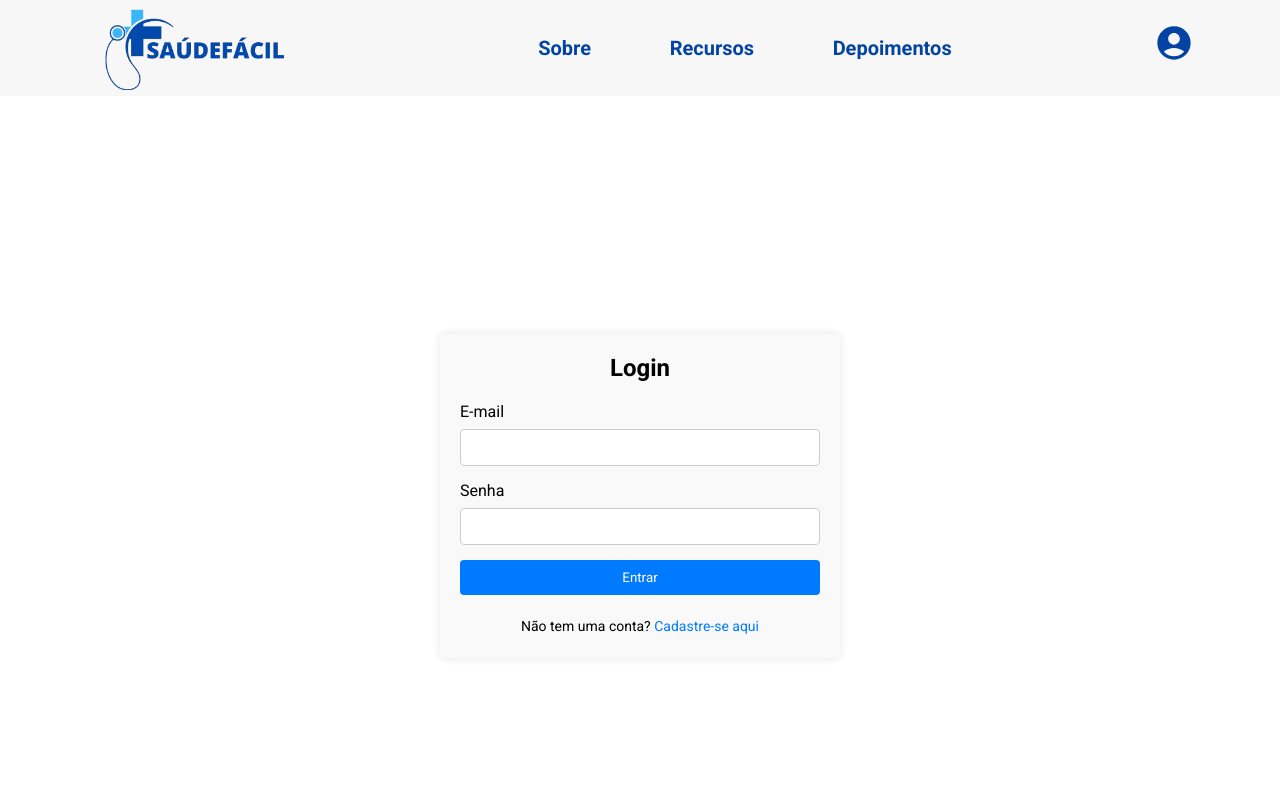
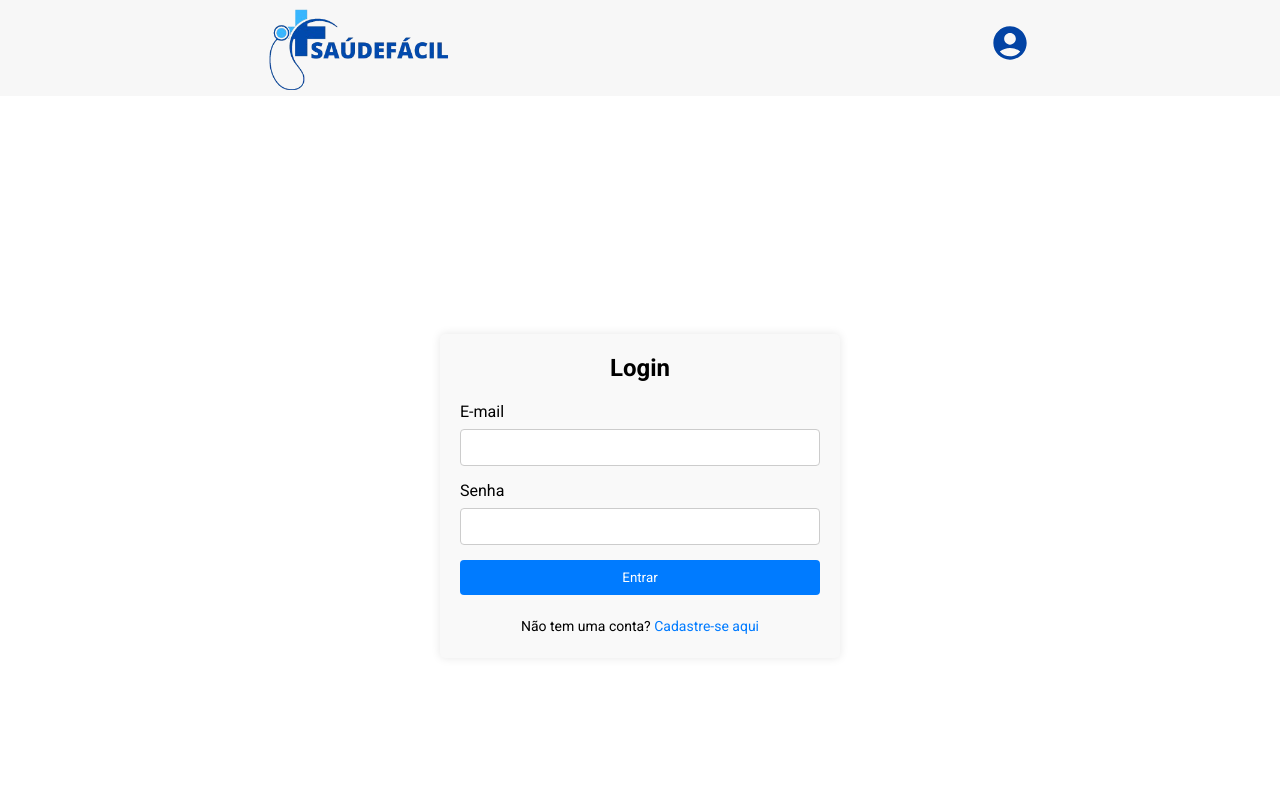
Before and after one commit to V1ct0rSb/SaudeFacil, a React (Vite) app: page /LoginPaciente in a window 1280 px wide. Shown: the top 800 px of the page. Built offline with nearby package versions, Linux system fonts and the light colour scheme.

Commit message:
Melhorando navbar do login

```diff
--- /dev/null
+++ b/src/components/NavbarClean/NavbarClean.jsx
@@ -0,0 +1,24 @@
+import { MdAccountCircle } from "react-icons/md"
+import { Link } from "react-router-dom"
+import logo from "../../assets/logo.png"
+import styles from "./NavbarClean.module.css"
+
+function Navbar() {
+  return (
+    <header className={styles.headerContainer}>
+      <div className={styles.logoHeader}>
+        <Link to="/" className={styles.logoLinkHeader}>
+          <img src={logo} alt="Logo SaúdeFácil" />
+        </Link>
+      </div>
+
+      <div className={styles.loginIconHeader}>
+        <Link to="/LoginPaciente">
+          <MdAccountCircle className={styles.loginIcon} />
+        </Link>
+      </div>
+    </header>
+  )
+}
+
+export default Navbar
--- /dev/null
+++ b/src/components/NavbarClean/NavbarClean.module.css
@@ -0,0 +1,93 @@
+/* Cabeçalho */
+.headerContainer {
+  height: 12vh;
+  display: flex;
+  justify-content: space-around;
+  align-items: center;
+  gap: 5.625rem;
+  background-color: #f7f7f7;
+  padding-right: 3.125rem;
+}
+/* Logo do cabeçalho */
+.logoHeader img {
+  padding-top: 1.25rem;
+  max-width: 18.75rem;
+  height: auto;
+}
+
+/* Links do Cabeçalho -> PAI */
+.navLinksContainer {
+  display: flex;
+  justify-content: space-around;
+  align-items: center;
+  width: 40%;
+}
+/* Links do Cabeçalho */
+.navLink {
+  text-decoration: none;
+  font-size: 1.25rem;
+  color: #0243a4;
+  font-weight: bolder;
+}
+/* Links do Cabeçalho -> Hover */
+.navLink:hover {
+  color: #4ea4ff;
+  text-decoration: underline;
+  transition: color 0.2s ease;
+}
+
+/* Icone de Login no Cabeçalho -> Pai */
+.loginIconHeader {
+  font-size: 2.5rem;
+  text-decoration: none;
+}
+/* Icone do Login no Cabeçalho */
+.loginIconHeader .loginIcon {
+  color: #0243a4;
+  text-decoration: none;
+}
+/* Icone do Login no Cabeçalho -> Hover */
+.loginIconHeader .loginIcon:hover {
+  color: #4ea4ff;
+  transition: color 0.2s ease;
+}
+
+/* Responsividade */
+@media (max-width: 768px) {
+  .logoHeader img {
+    max-width: 12.5rem;
+  }
+
+  .navLink {
+    font-size: 1.125rem;
+    margin: 0.625rem 0;
+  }
+
+  .loginIconHeader {
+    font-size: 1.875rem;
+  }
+
+  @media (max-width: 425px) {
+    .headerContainer {
+      gap: 0.625rem;
+      padding-right: 1.875rem;
+    }
+
+    .logoHeader img {
+      max-width: 9.375rem;
+    }
+
+    .navLinksContainer {
+      width: 90%;
+      margin-right: 1.25rem;
+    }
+
+    .navLink {
+      font-size: 1rem;
+    }
+
+    .loginIconHeader {
+      font-size: 1.375rem;
+    }
+  }
+}
--- a/src/pages/CadastroPaciente/CadastroPaciente.jsx
+++ b/src/pages/CadastroPaciente/CadastroPaciente.jsx
@@ -1,6 +1,6 @@
 import { useState } from "react"
 import Footer from "../../components/Footer/Footer"
-import Navbar from "../../components/Navbar/Navbar"
+import NavbarClean from "../../components/NavbarClean/NavbarClean"
 import styles from "./CadastroPaciente.module.css"
 
 export default function CadastroPaciente() {
@@ -99,7 +99,7 @@ export default function CadastroPaciente() {
 
   return (
     <>
-      <Navbar />
+      <NavbarClean />
       <main>
         <section>
           <form className={styles.cadastroPacienteForm} onSubmit={handleSubmit}>
--- a/src/pages/LoginPaciente/Login.jsx
+++ b/src/pages/LoginPaciente/Login.jsx
@@ -1,7 +1,7 @@
 import { useContext, useState } from "react"
 import { Link, useNavigate } from "react-router-dom"
 import Footer from "../../components/Footer/Footer"
-import Navbar from "../../components/Navbar/Navbar"
+import NavbarClean from "../../components/NavbarClean/NavbarClean"
 import { UserContext } from "../../db/context/UserContext"
 import styles from "./Login.module.css"
 
@@ -58,7 +58,7 @@ export default function Login() {
 
       if (response.ok) {
         setUser(data.user) // Armazena as informações do usuário no contexto
-        navigate("/HomePaciente") // Redireciona para a página HomePaciente
+        navigate("/HomePaciente")
       } else {
         setLoginError(data.message || "Erro ao realizar login")
       }
@@ -70,7 +70,7 @@ export default function Login() {
 
   return (
     <>
-      <Navbar />
+      <NavbarClean />
       <main>
         <section className={styles.loginSection}>
           <form className={styles.loginPacienteForm} onSubmit={handleSubmit}>
@@ -111,7 +111,8 @@ export default function Login() {
             <button type="submit">Entrar</button>
             <div className={styles.registerLink}>
               <p>
-                Não tem uma conta? <Link to="/cadastro">Cadastre-se aqui</Link>
+                Não tem uma conta?{" "}
+                <Link to="/CadastroPaciente">Cadastre-se aqui</Link>
               </p>
             </div>
           </form>
```
